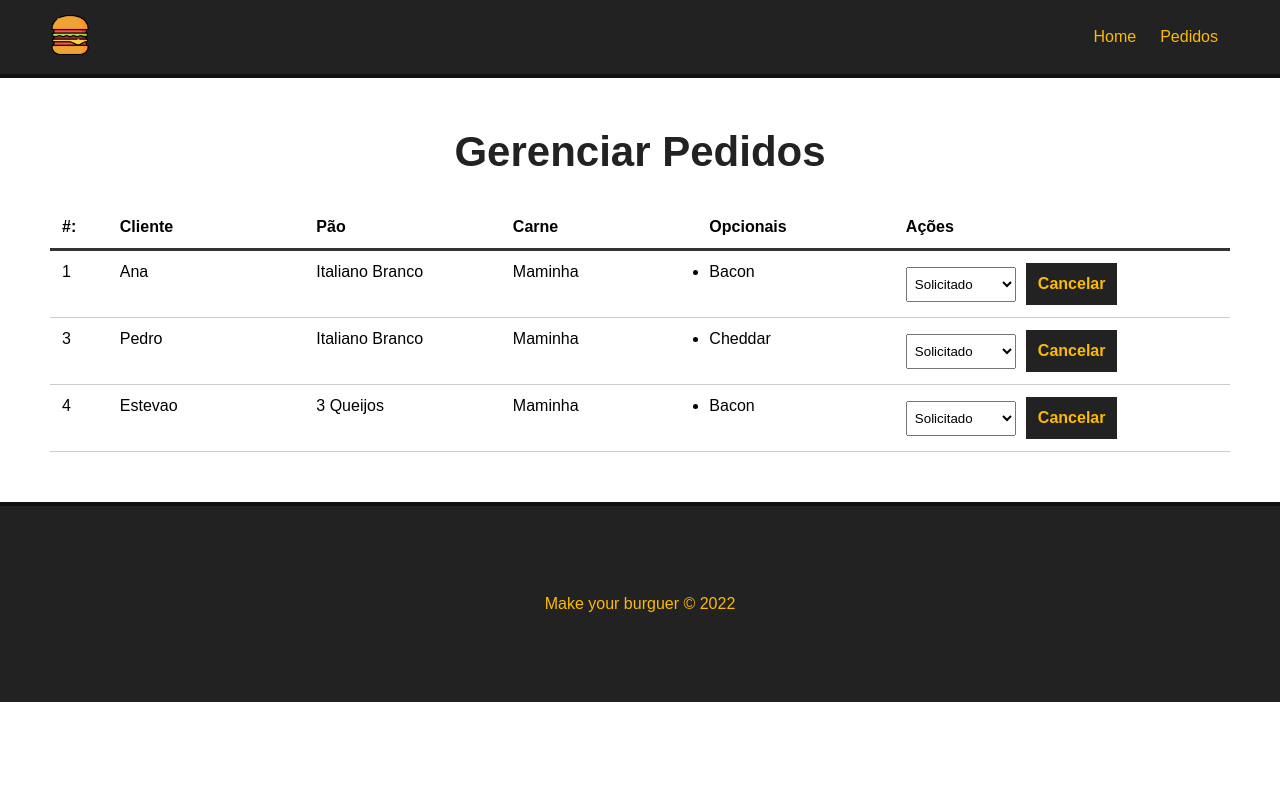
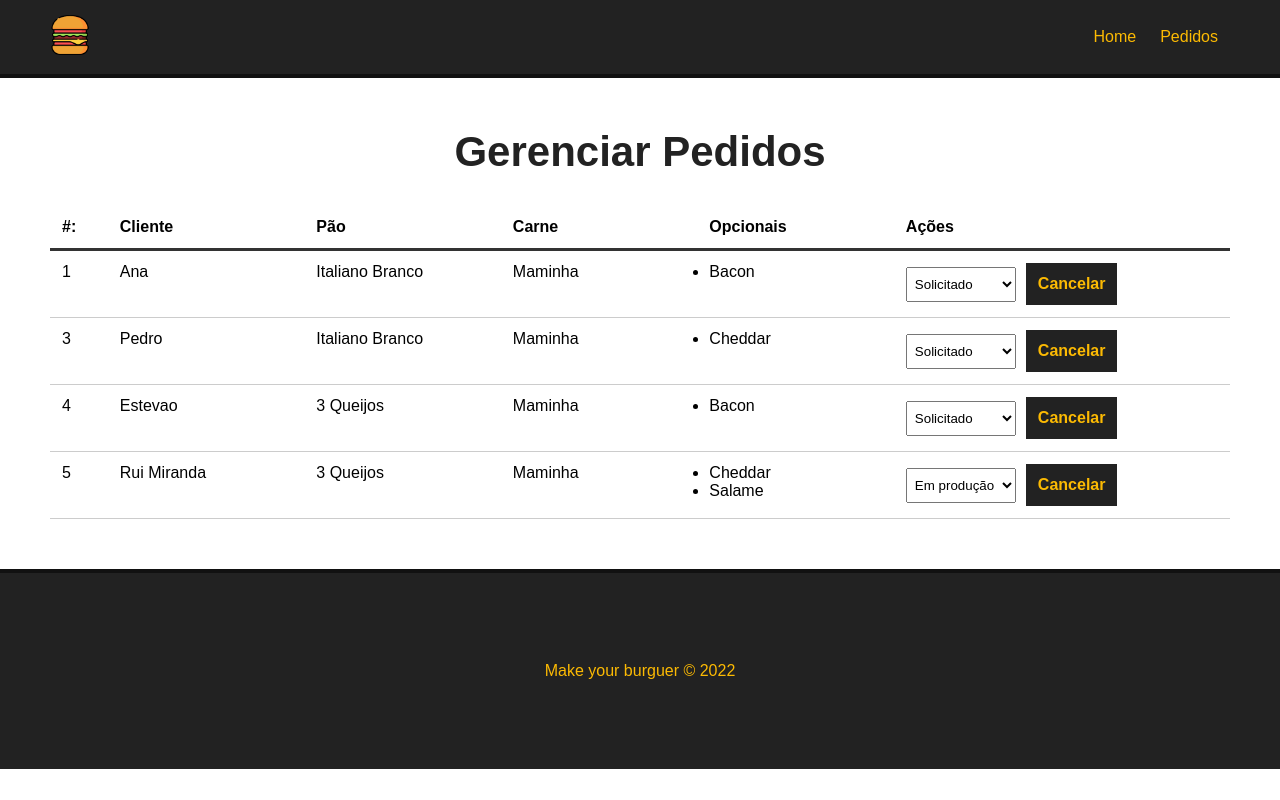
Before and after one commit to nehru35/hamburger_order, a Vue app: page /pedidos in a window 1280 px wide. Built offline with nearby package versions, Linux system fonts and the light colour scheme; data requests are answered from the project's data file.

Commit message:
Atualização de dados

```diff
--- a/db/db.json
+++ b/db/db.json
@@ -107,6 +107,17 @@
       ],
       "status": "Solicitado",
       "id": 4
+    },
+    {
+      "nome": "Rui Miranda",
+      "carne": "Maminha",
+      "pao": "3 Queijos",
+      "opcionais": [
+        "Cheddar",
+        "Salame"
+      ],
+      "status": "Em produção",
+      "id": 5
     }
   ]
 }
--- a/src/components/Dashboard.vue
+++ b/src/components/Dashboard.vue
@@ -25,8 +25,8 @@
                 </div>
 
                 <div class="acoes-container">
-                    <select name="status" id="status">
-                        <option v-for="s in status" :key="s.id" value="s.tipo" :selected="burger.status == s.tipo">
+                    <select name="status" id="status" @change="updateBurger($event, burger.id)">
+                        <option v-for="s in status" :key="s.id" :value="s.tipo" :selected="burger.status == s.tipo">
                             {{ s.tipo }}
                         </option>
                     </select>
@@ -74,6 +74,21 @@
                 // msg
 
                 this.getPedidos()
+            },
+
+            //ATUALIZAR
+            async updateBurger(event, id) {
+                const option = event.target.value;
+
+                const datajson = JSON.stringify({ status: option});
+
+                const req = await fetch(`http://localhost:3000/burgers/${id}`, {
+                    method: "PATCH",
+                    headers: {"Content-Type": "application/json"},
+                    body: datajson
+                });
+
+                const res = await req.json();
             }
         },
         mounted() {
```
